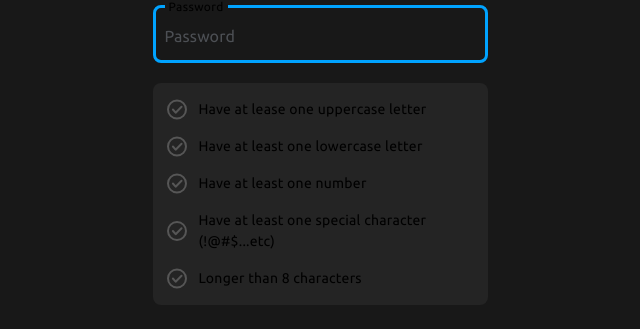
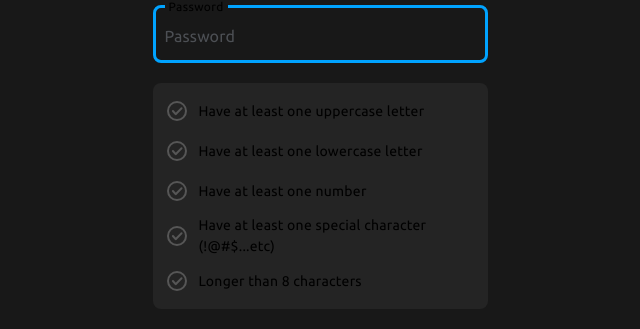
Before and after one commit to jlee-3/aha-exam, a Next.js app: page / in a window 1280 px wide. Both pictures are taken after a click on the button "Password". Shown: the part 135-464 px from the top of the page, without its empty margins (320-960 px from the left). Built offline with nearby package versions, Linux system fonts and the light colour scheme.

Commit message:
style(password): final adjustments

```diff
--- a/src/app/password-input.tsx
+++ b/src/app/password-input.tsx
@@ -33,7 +33,7 @@ export default function PasswordInput({ label }: { label: string }) {
   };
 
   const validators: { [index: string]: string } = {
-    upperCase: 'Have at lease one uppercase letter',
+    upperCase: 'Have at least one uppercase letter',
     lowerCase: 'Have at least one lowercase letter',
     number: 'Have at least one number',
     special: 'Have at least one special character (!@#$...etc)',
@@ -100,7 +100,10 @@ export default function PasswordInput({ label }: { label: string }) {
                   width={24}
                   height={24}
                 />
-                <div className=" py-2 pl-[10px] pr-4 font-ubuntu text-sm font-normal leading-[21px] tracking-[0.25px]">
+                <div
+                  className={`pl-[10px] pr-4 w-full flex items-center font-ubuntu text-sm font-normal leading-[21px] tracking-[0.25px]
+              ${key === 'special' ? 'h-[50px]' : 'h-[40px]'}`}
+                >
                   {validators[key]}
                 </div>
               </div>
```
